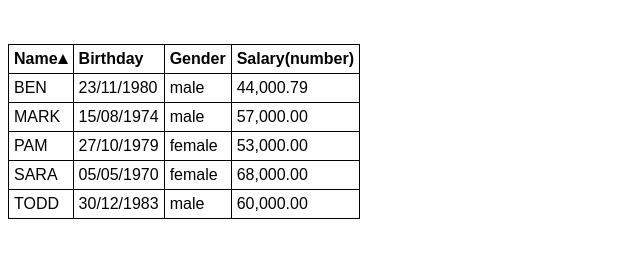
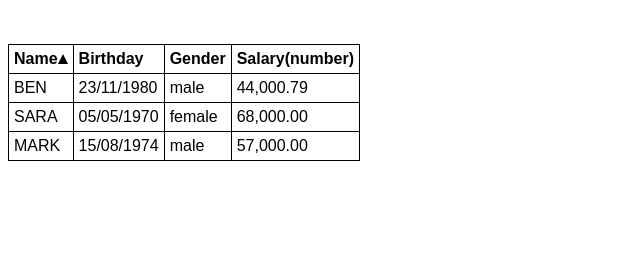
Before and after one commit to supperdsj/AngularJS-Tutorial, a plain HTML site: page angularjs tutoriar (youtobe)/L09~L10 Sorting/demo.html in a window 1280 px wide. Shown: the whole page, without its empty margins (0-640 px from the left). Drawn offline with Linux system fonts and the light colour scheme.

Commit message:
sorting,add limitTo to limit row count

```diff
--- a/angularjs tutoriar (youtobe)/L09~L10 Sorting/demo.html
+++ b/angularjs tutoriar (youtobe)/L09~L10 Sorting/demo.html
@@ -61,8 +61,9 @@
         </tr>
         </thead>
         <tbody>
-        <tr ng-repeat="employee in employees | orderBy:sortColumn:reserseSort">
+        <!--<tr ng-repeat="employee in employees | orderBy:sortColumn:reserseSort">-->
         <!--<tr ng-repeat="employee in employees | orderBy:'name':false">-->
+        <tr ng-repeat="employee in employees | limitTo:rowLimit">
             <td>{{employee.name | uppercase }}</td>
             <td>{{employee.dateOfBirth | date:"dd/MM/yyyy"}}</td>
             <td>{{employee.gender | lowercase}}</td>
```
